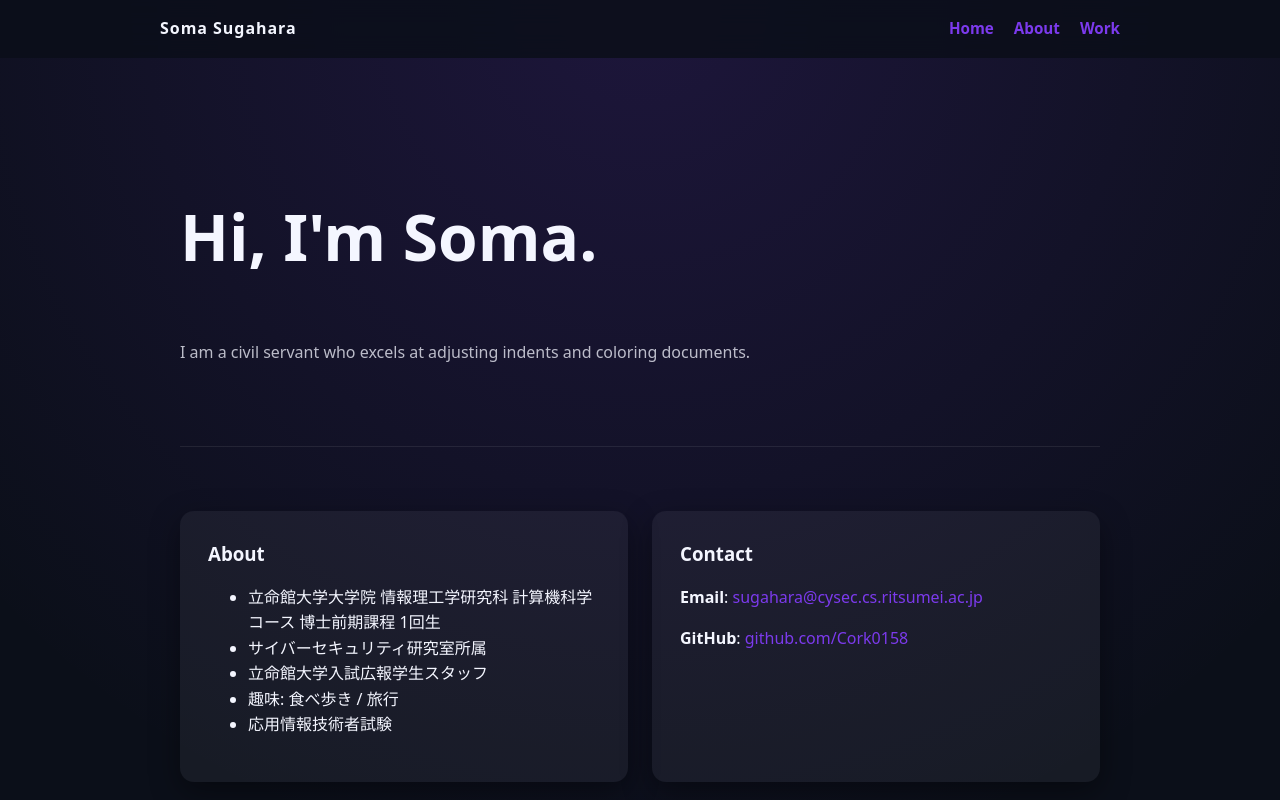
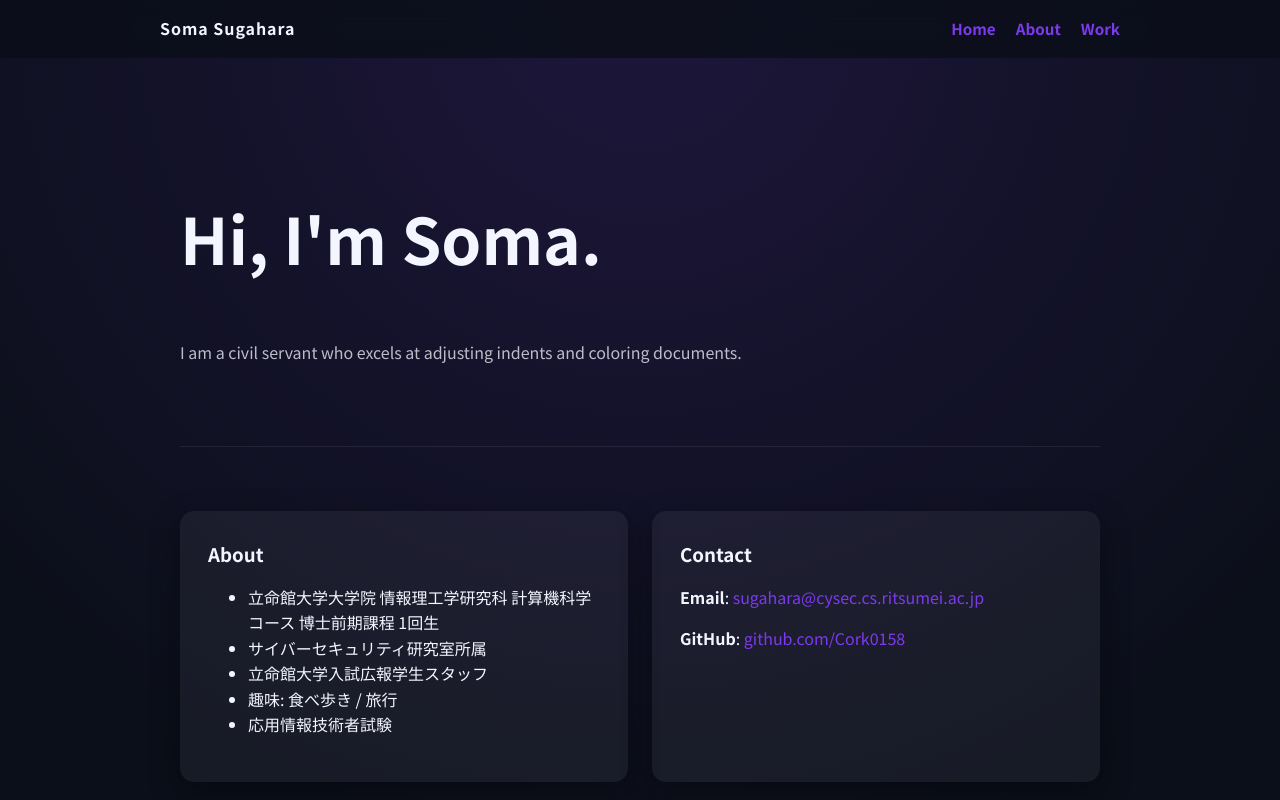
Before and after one commit to Cork0158/Cork0158.github.io, an Astro site: page / in a window 1280 px wide. Shown: the top 800 px of the page. Built offline with nearby package versions, Linux system fonts and the light colour scheme; Astro itself is replaced by a stand-in of ours.

Commit message:
update: Noto Sans JP 採用

```diff
--- a/public/styles.css
+++ b/public/styles.css
@@ -14,7 +14,7 @@
 
 body {
   margin: 0;
-  font-family: system-ui, -apple-system, BlinkMacSystemFont, "Segoe UI", sans-serif;
+  font-family: "Noto Sans JP", system-ui, -apple-system, BlinkMacSystemFont, "Segoe UI", sans-serif;
   background: radial-gradient(circle at top, rgba(124, 58, 237, 0.16), transparent 60%),
     linear-gradient(180deg, rgba(11, 15, 25, 1), rgba(11, 15, 25, 1));
   color: var(--text);
--- a/src/layouts/BaseLayout.astro
+++ b/src/layouts/BaseLayout.astro
@@ -10,6 +10,11 @@
 
     <!-- Styles -->
     <link rel="stylesheet" href="/styles.css" />
+
+    <!-- Google Fonts: Noto Sans JP -->
+    <link rel="preconnect" href="https://fonts.googleapis.com" />
+    <link rel="preconnect" href="https://fonts.gstatic.com" crossorigin />
+    <link href="https://fonts.googleapis.com/css2?family=Noto+Sans+JP:wght@300;400;500;700&display=swap" rel="stylesheet" />
   </head>
 
   <body id="top" class="ss-preload">
```
